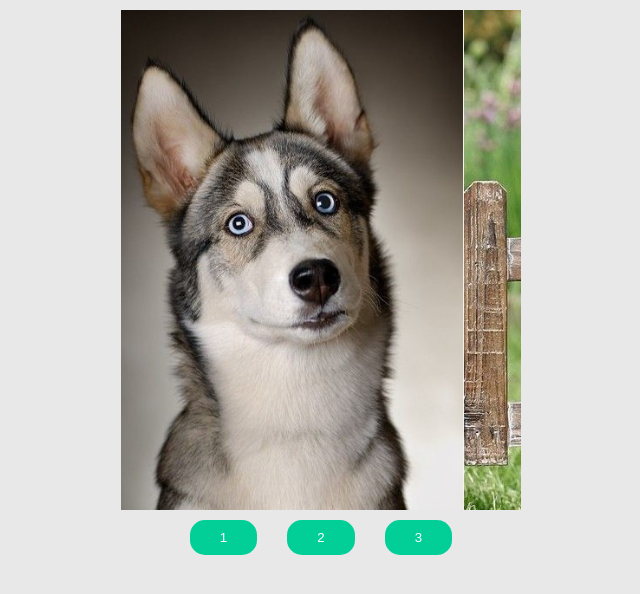
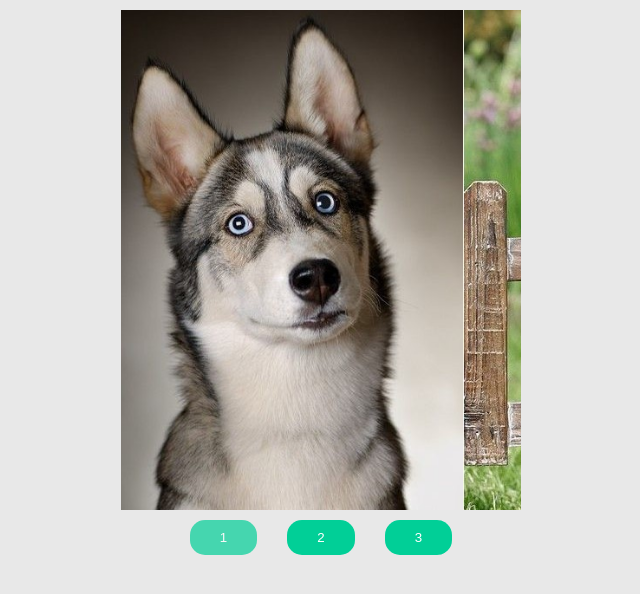
Before and after one commit to YangYan-WH/jQuery-slide-3, a plain HTML site: page index.html in a window 1280 px wide. In both pictures the pointer is over the button 542 px from the left and 537 px from the top of the page. Shown: the whole page, without its empty margins (319-959 px from the left). Drawn offline with Linux system fonts and the light colour scheme.

Commit message:
add  hover

```diff
--- a/style.css
+++ b/style.css
@@ -39,7 +39,9 @@ body{
 .buttonWrapper>button:nth-child(3){
     margin-left: 30px;
 }
-
+.buttonWrapper>button:hover{
+    opacity: 0.7;
+}
 .buttonWrapper>button:active{
     box-shadow: 0px 2px 0px 0px rgba(0,0,255,0.3)
 }
```
